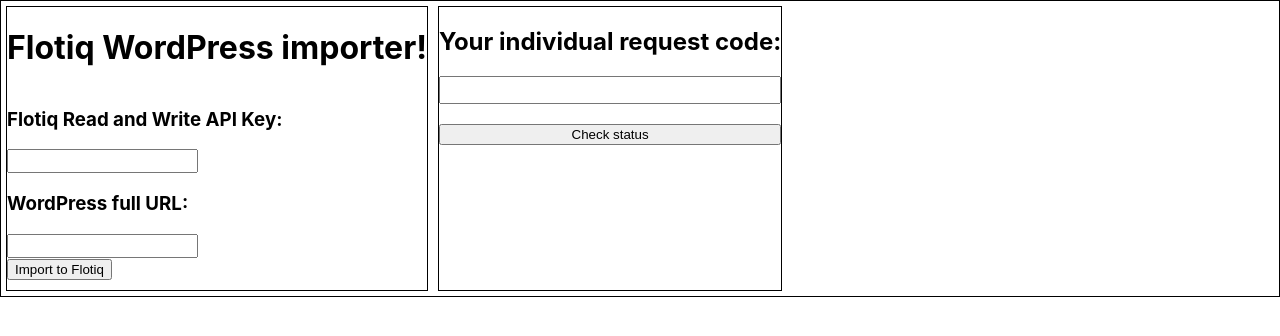
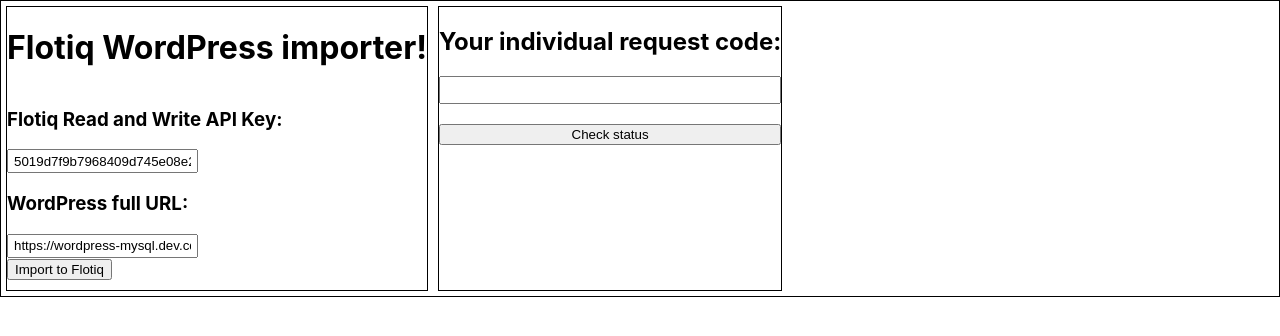
Before and after one commit to DominikIlski/wordpressImportForm, a React (Create React App) app: page / in a window 1280 px wide. Shown: the top 336 px of the page. Built offline with nearby package versions, Linux system fonts and the light colour scheme.

Commit message:
time based refresh

```diff
--- a/src/App.js
+++ b/src/App.js
@@ -1,4 +1,4 @@
-import React, { useState,} from "react";
+import React, { useState, useEffect,} from "react";
 //import Spinner from "react-bootstrap/Spinner";
 
 import "./App.css";
@@ -11,7 +11,7 @@
   "https://4nkqkd9vc2.execute-api.us-east-1.amazonaws.com/default/wordpressImporterStatus?userRequestCode=";
 
 const timestamp = new Date();
-
+let interval = setInterval(() => {}, 1000000000)
 
 const checkStatus = async (userRequestCode) => {
   let responseBody;
@@ -49,10 +49,10 @@
 
 const App = () => {
   const [flotiqApiKey, setFlotiqApiKey] = useState(
-    ""
+    "5019d7f9b7968409d745e08e201c77d4"
   );
   const [wordpressUrl, SetWordpressUrl] = useState(
-    ""
+    "https://wordpress-mysql.dev.cdwv.pl/"
   );
   const [progress, SetProgress] = useState("none");
   const [userRequestCode, SetUserRequestCode] = useState("");
@@ -61,6 +61,8 @@
 
 
   const submit = async () => {
+
+    clearInterval(interval)
     const userCode = requestCodeGenerator();
     console.log(userCode);
     SetUserRequestCode(userCode);
@@ -82,6 +84,15 @@
     const res = await fetch(url, requestOptions);
     if (res.status !== 200) SetProgress("error");
     if (res.status === 200) SetProgress(await checkStatus(userCode));
+
+
+      interval = setInterval(async () => {
+        SetProgress(await checkStatus(userCode))
+      }, 5000)
+
+
+
+
   };
 
 
```
